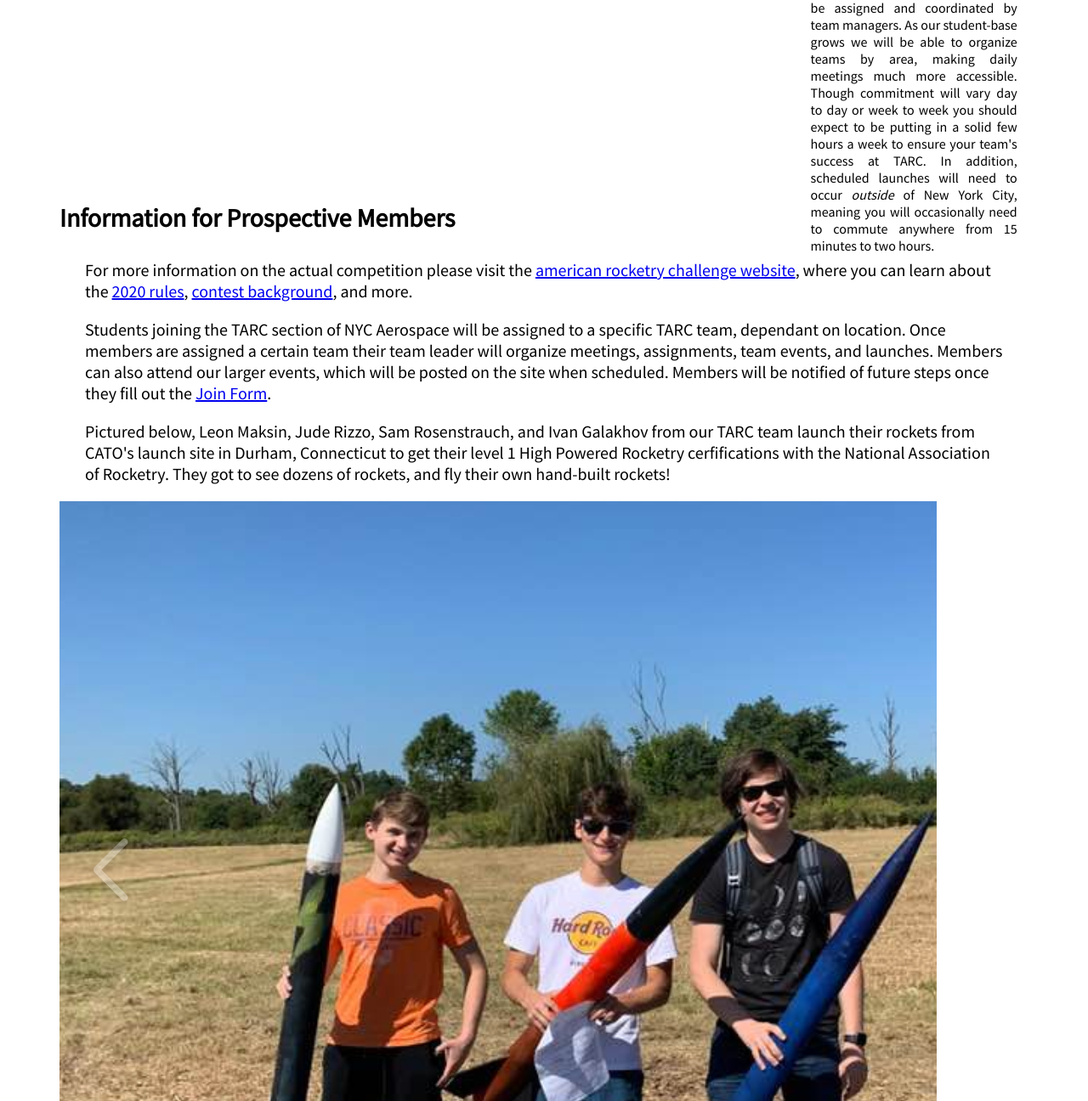
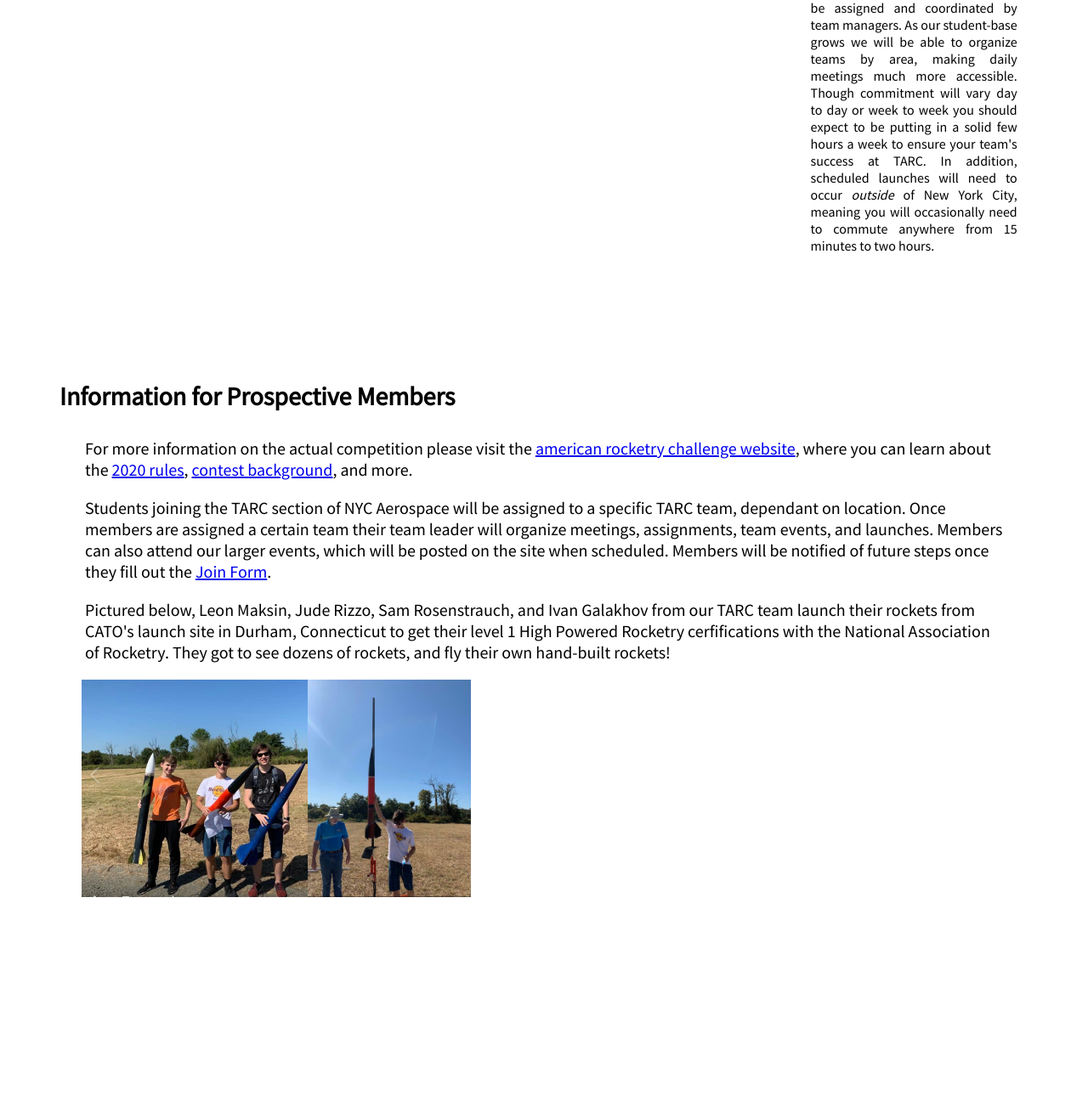
Before and after one commit to leonmaksin/NYC_Aerospace, a Flask app: page /tarc in a window 1280 px wide. Shown: the part 861-2157 px from the top of the page at 85% size. After the commit the page ends 1917 px from the top, so only its background shows below. Run offline with Flask 2, Linux system fonts and the light colour scheme.

Commit message:
Fixed photos

```diff
--- a/templates/tarc.html
+++ b/templates/tarc.html
@@ -35,13 +35,15 @@
     </div>
   </div>
 </div>
-<div class="more-info-page">
+<div class="more-info-page" style="margin-top: 30vh;">
   <p id="content-title-main">Information for Prospective Members</p>
   <p id="regular-text">For more information on the actual competition please visit the <a href="https://rocketcontest.org/" target="_blank">american rocketry challenge website</a>, where you can learn about the <a href="https://3384f12ld0l0tjlik1fcm68s-wpengine.netdna-ssl.com/wp-content/uploads/2019/05/Event-Rules-TARC-2020-Final-as-of-18-May-2019.doc.pdf" target="_blank">2020 rules</a>, <a href="https://rocketcontest.org/about-the-contest/background/" target="_blank">contest background</a>, and more.</p>
   <p id="regular-text">Students joining the TARC section of NYC Aerospace will be assigned to a specific TARC team, dependant on location. Once members are assigned a certain team their team leader will organize meetings, assignments, team events, and launches. Members can also attend our larger events, which will be posted on the site when scheduled. Members will be notified of future steps once they fill out the <a href="/join"">Join Form</a>.</p>
   <p id="regular-text">Pictured below, Leon Maksin, Jude Rizzo, Sam Rosenstrauch, and Ivan Galakhov from our TARC team launch their rockets from CATO's launch site in Durham, Connecticut to get their level 1 High Powered Rocketry cerfifications with the National Association of Rocketry. They got to see dozens of rockets, and fly their own hand-built rockets!</p>
   <p id="regular-text"></p>
-  <img src="/static/3.png" alt="Rocket Flying">
-  <img src="/static/4.png" alt="Leaders Rockets">
+  <div class="start-row-flex" style="margin-left: 2vw;">
+    <img src="/static/3.png" alt="Rocket Flying" style="height: 20vw;">
+    <img src="/static/4.png" alt="Leaders Rockets" style="height: 20vw;">
+  </div>
 </div>
 {% endblock %}
```
